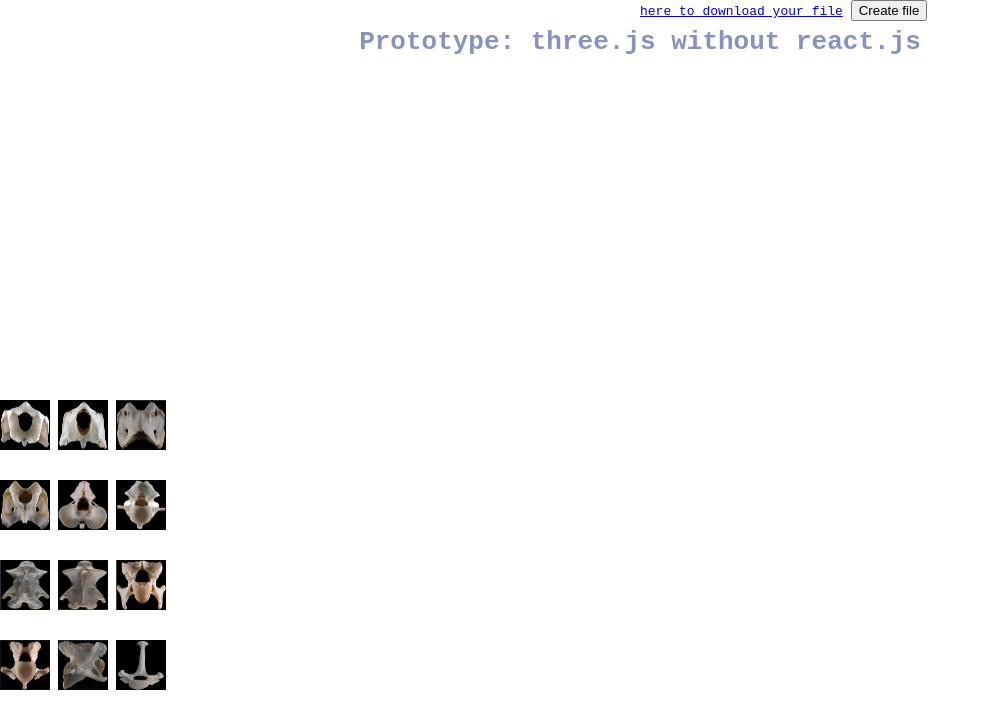
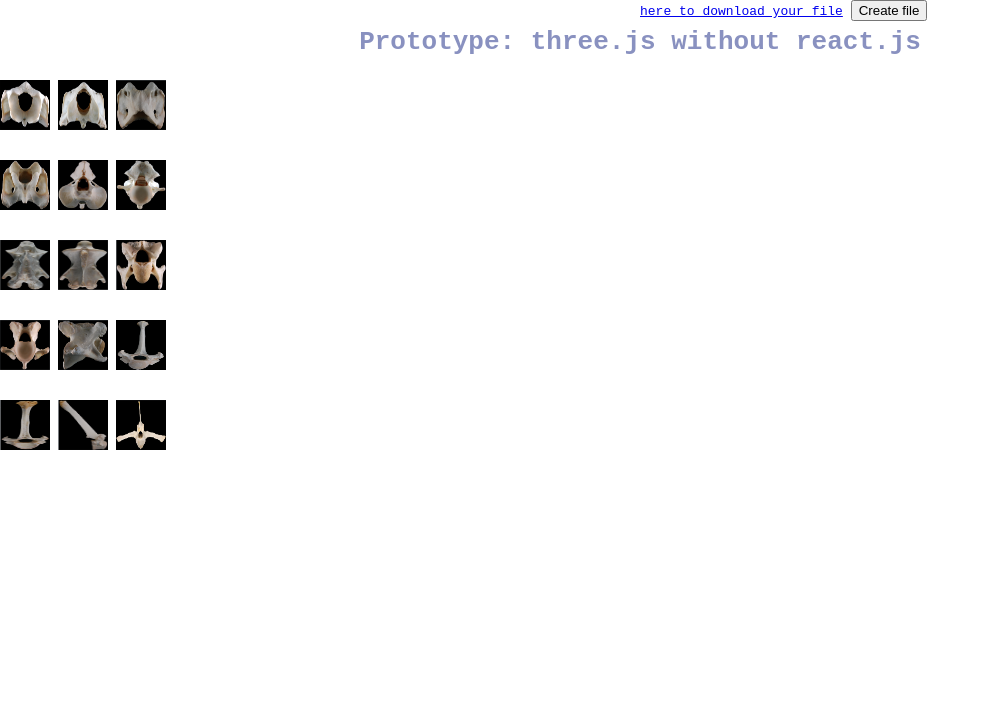
Before and after one commit to YoneMoreno/protoype-canvas, a plain HTML site: page my_nrrd_work.html in a window 1280 px wide. Shown: the top 728 px of the page, without its empty margins (0-990 px from the left). Drawn offline with nearby package versions, Linux system fonts and the light colour scheme; no server answers.

Commit message:
Fifth row

```diff
--- a/css/styles.css
+++ b/css/styles.css
@@ -17,22 +17,27 @@ body {
 .left {
     position:absolute;
     left:0;
-    top:50%;
+    top:10%;
 }
 .leftSecondRow{
     position:absolute;
     left:0;
-    top:60%;
+    top:20%;
 }
 .leftThirdRow{
     position:absolute;
     left:0;
-    top:70%;
+    top:30%;
 }
 .leftFourthRow{
     position:absolute;
     left:0;
-    top:80%;
+    top:40%;
+}
+.leftFifthRow{
+    position:absolute;
+    left:0;
+    top:50%;
 }
 
 .column {
--- a/my_nrrd_work.html
+++ b/my_nrrd_work.html
@@ -64,6 +64,14 @@
         <a href="my_nrrd_work.html?originalImgPath=models/nrrd/columna12.nrrd&segmentedImgPath=models/nrrd/columnasegmentado12.nrrd"><img
                 src="models/png/columna12.png" width="50px" height="50px"/></a>
     </div>
+    <div class="leftFifthRow">
+        <a href="my_nrrd_work.html?originalImgPath=models/nrrd/columna13.nrrd&segmentedImgPath=models/nrrd/columnasegmentado13.nrrd"><img
+                src="models/png/columna13.png" width="50px" height="50px"/></a>
+        <a href="my_nrrd_work.html?originalImgPath=models/nrrd/columna14.nrrd&segmentedImgPath=models/nrrd/columnasegmentado14.nrrd"><img
+                src="models/png/columna14.png" width="50px" height="50px"/></a>
+        <a href="my_nrrd_work.html?originalImgPath=models/nrrd/columna15.nrrd&segmentedImgPath=models/nrrd/columnasegmentado15.nrrd"><img
+                src="models/png/columna15.png" width="50px" height="50px"/></a>
+    </div>
 
     <a href="" id="a">
         here to download your file</a>
```
Also changed, not shown: models/png/columna13.PNG (added), models/png/columna14.PNG (added), models/png/columna15.PNG (added), 7 other files.
